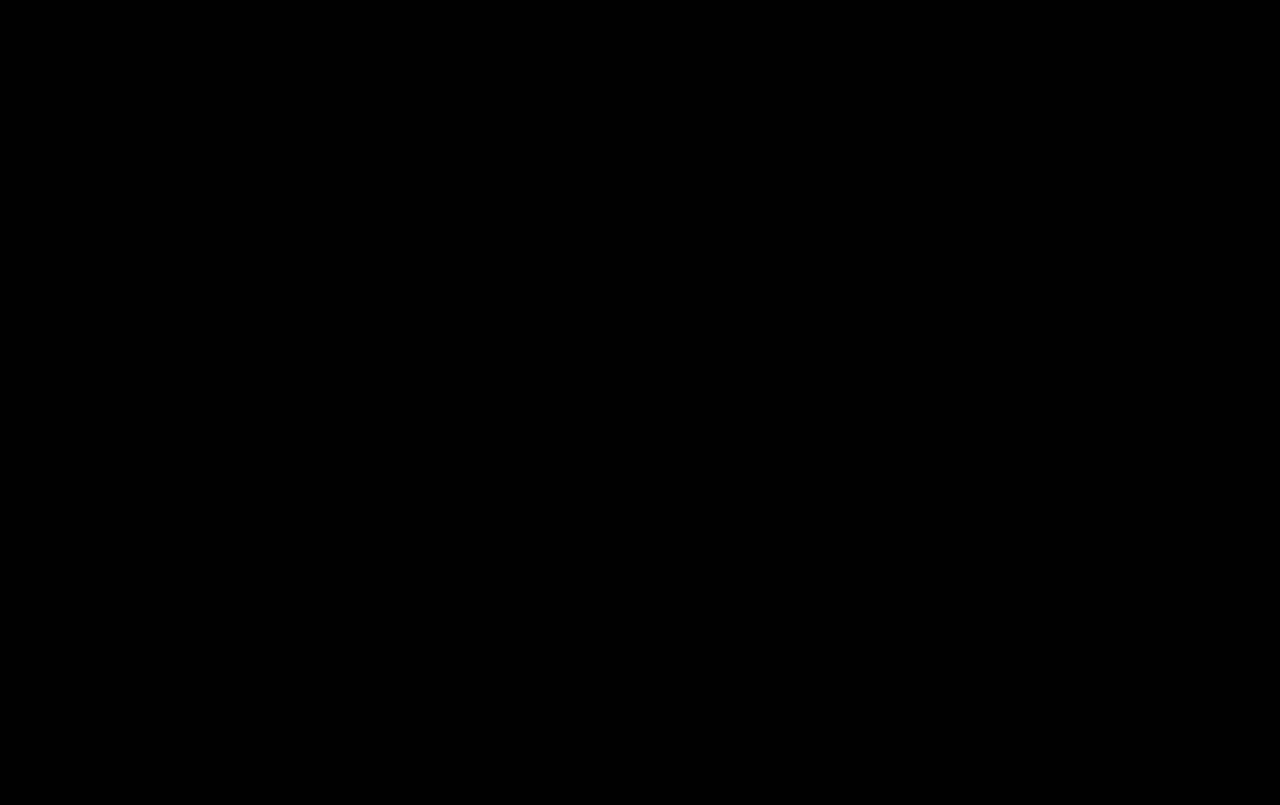
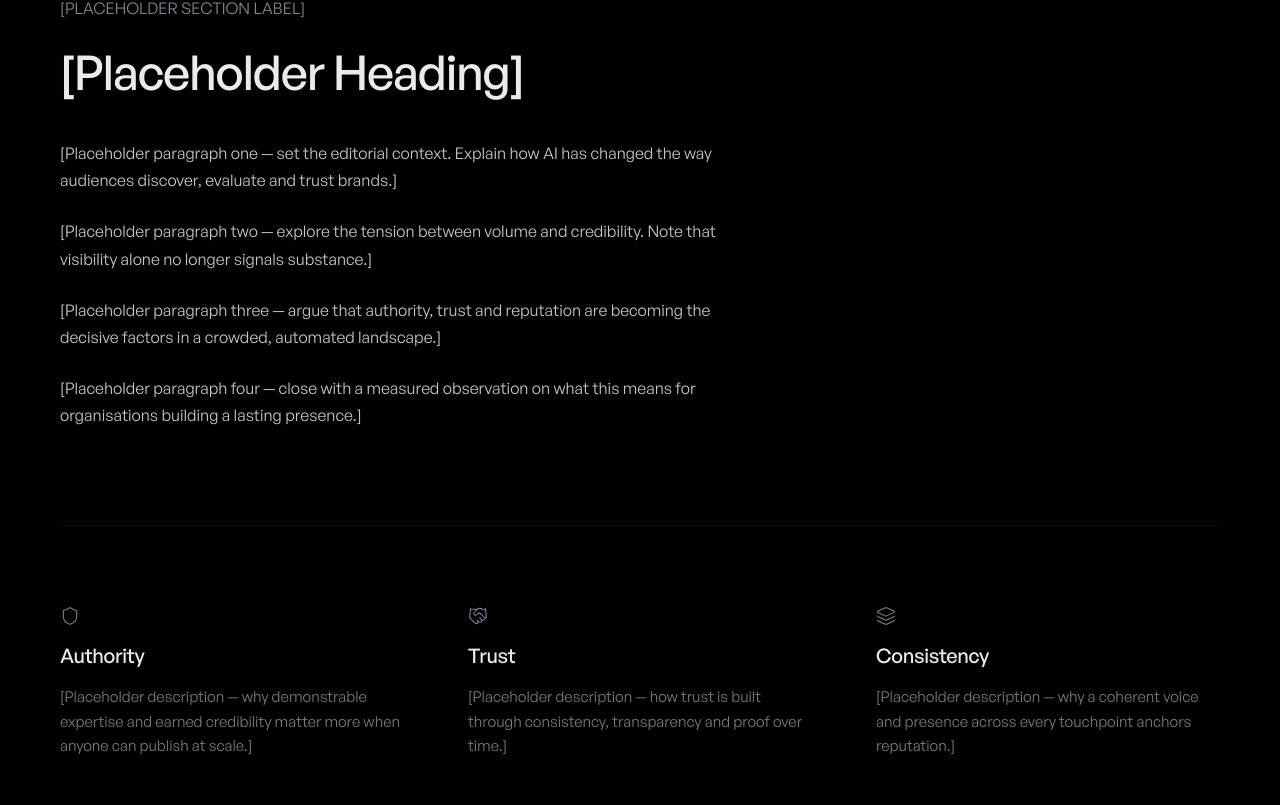
Before and after one commit to jakehbill/blaven-media, a Next.js app: page / in a window 1280 px wide. Shown: the part 1015-1820 px from the top of the page. Before the commit the page ends 930 px from the top, so only its background shows below. Built offline with nearby package versions, Linux system fonts and the light colour scheme; no server answers.

Commit message:
Build 'Why This Matters' section

```diff
--- a/app/page.tsx
+++ b/app/page.tsx
@@ -1,11 +1,12 @@
 import { SiteShell } from "@/components/layout";
-import { Hero } from "@/components/sections";
+import { Hero, WhyThisMatters } from "@/components/sections";
 
 export default function HomePage() {
   return (
     <SiteShell>
       <main id="main-content" className="flex flex-1 flex-col">
         <Hero />
+        <WhyThisMatters />
       </main>
     </SiteShell>
   );
--- a/components/sections/index.ts
+++ b/components/sections/index.ts
@@ -1,3 +1,4 @@
 export { Hero } from "@/components/sections/hero";
 export { HeroBackground } from "@/components/sections/hero-background";
 export { HeroTrustedBy } from "@/components/sections/hero-trusted-by";
+export { WhyThisMatters } from "@/components/sections/why-this-matters";
--- /dev/null
+++ b/components/sections/why-this-matters.tsx
@@ -0,0 +1,111 @@
+"use client";
+
+import { motion, useReducedMotion } from "framer-motion";
+import type { LucideIcon } from "lucide-react";
+
+import { Container } from "@/components/ui/container";
+import { MotionReveal } from "@/components/ui/motion-reveal";
+import { Section } from "@/components/ui/section";
+import { Heading, Text } from "@/components/ui/typography";
+import { whyThisMattersContent } from "@/data/why-this-matters";
+import { fadeInUp, staticReveal, transition } from "@/lib/motion";
+import { cn } from "@/lib/utils";
+
+type FeatureBlockProps = {
+  title: string;
+  description: string;
+  icon: LucideIcon;
+  className?: string;
+};
+
+function FeatureBlock({
+  title,
+  description,
+  icon: Icon,
+  className,
+}: FeatureBlockProps) {
+  return (
+    <div className={cn("space-y-4", className)}>
+      <Icon
+        className="size-5 stroke-[1.25] text-stone"
+        aria-hidden
+      />
+      <h3 className="text-h4 text-foreground">{title}</h3>
+      <Text variant="muted" className="text-[0.9375rem] leading-relaxed">
+        {description}
+      </Text>
+    </div>
+  );
+}
+
+function WhyThisMatters() {
+  const prefersReducedMotion = useReducedMotion();
+  const revealVariant = prefersReducedMotion ? staticReveal : fadeInUp;
+
+  return (
+    <Section
+      id="why-this-matters"
+      spacing="lg"
+      border="top"
+      aria-labelledby="why-this-matters-heading"
+    >
+      <Container>
+        <div className="max-w-prose">
+          <MotionReveal>
+            <Text variant="eyebrow">{whyThisMattersContent.label}</Text>
+          </MotionReveal>
+
+          <MotionReveal className="mt-6" delay={0.05}>
+            <Heading id="why-this-matters-heading" level="h2">
+              {whyThisMattersContent.heading}
+            </Heading>
+          </MotionReveal>
+
+          <div className="mt-10 space-y-6">
+            {whyThisMattersContent.paragraphs.map((paragraph, index) => (
+              <MotionReveal key={paragraph} delay={0.1 + index * 0.05}>
+                <Text variant="body-lg" className="text-foreground/85">
+                  {paragraph}
+                </Text>
+              </MotionReveal>
+            ))}
+          </div>
+        </div>
+
+        <motion.div
+          className="mt-20 border-t border-border/60 pt-16 md:mt-24 md:pt-20"
+          initial="hidden"
+          whileInView="visible"
+          viewport={{ once: true, margin: "-8% 0px" }}
+          variants={{
+            hidden: {},
+            visible: {
+              transition: {
+                staggerChildren: prefersReducedMotion ? 0 : 0.08,
+                delayChildren: prefersReducedMotion ? 0 : 0.05,
+              },
+            },
+          }}
+        >
+          <div className="grid gap-12 md:grid-cols-3 md:gap-10 lg:gap-16">
+            {whyThisMattersContent.features.map((feature) => (
+              <motion.div
+                key={feature.title}
+                variants={revealVariant}
+                transition={transition}
+              >
+                <FeatureBlock
+                  title={feature.title}
+                  description={feature.description}
+                  icon={feature.icon}
+                />
+              </motion.div>
+            ))}
+          </div>
+        </motion.div>
+      </Container>
+    </Section>
+  );
+}
+
+export { WhyThisMatters, FeatureBlock };
--- /dev/null
+++ b/data/why-this-matters.ts
@@ -0,0 +1,39 @@
+import type { LucideIcon } from "lucide-react";
+import { Layers, Shield, Handshake } from "lucide-react";
+
+export const whyThisMattersContent = {
+  label: "[Placeholder Section Label]",
+  heading: "[Placeholder Heading]",
+  paragraphs: [
+    "[Placeholder paragraph one — set the editorial context. Explain how AI has changed the way audiences discover, evaluate and trust brands.]",
+    "[Placeholder paragraph two — explore the tension between volume and credibility. Note that visibility alone no longer signals substance.]",
+    "[Placeholder paragraph three — argue that authority, trust and reputation are becoming the decisive factors in a crowded, automated landscape.]",
+    "[Placeholder paragraph four — close with a measured observation on what this means for organisations building a lasting presence.]",
+  ],
+  features: [
+    {
+      title: "Authority",
+      description:
+        "[Placeholder description — why demonstrable expertise and earned credibility matter more when anyone can publish at scale.]",
+      icon: Shield,
+    },
+    {
+      title: "Trust",
+      description:
+        "[Placeholder description — how trust is built through consistency, transparency and proof over time.]",
+      icon: Handshake,
+    },
+    {
+      title: "Consistency",
+      description:
+        "[Placeholder description — why a coherent voice and presence across every touchpoint anchors reputation.]",
+      icon: Layers,
+    },
+  ],
+} as const;
+
+export type WhyThisMattersFeature = {
+  title: string;
+  description: string;
+  icon: LucideIcon;
+};
```
